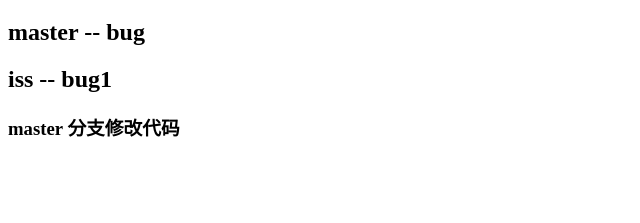
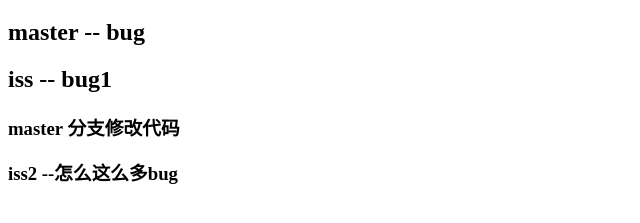
Before and after one commit to lxl0101011/git-demo, a plain HTML site: page index.html in a window 1280 px wide. Shown: the part 61-284 px from the top of the page, without its empty margins (0-640 px from the left). Drawn offline with Linux system fonts and the light colour scheme.

Commit message:
iss2-- bug

```diff
--- a/index.html
+++ b/index.html
@@ -11,5 +11,6 @@
   <h2>master  -- bug</h2>
   <h2>iss -- bug1</h2>
   <h3>master 分支修改代码</h3>
+  <h3>iss2 --怎么这么多bug</h3>
 </body>
 </html>
```
